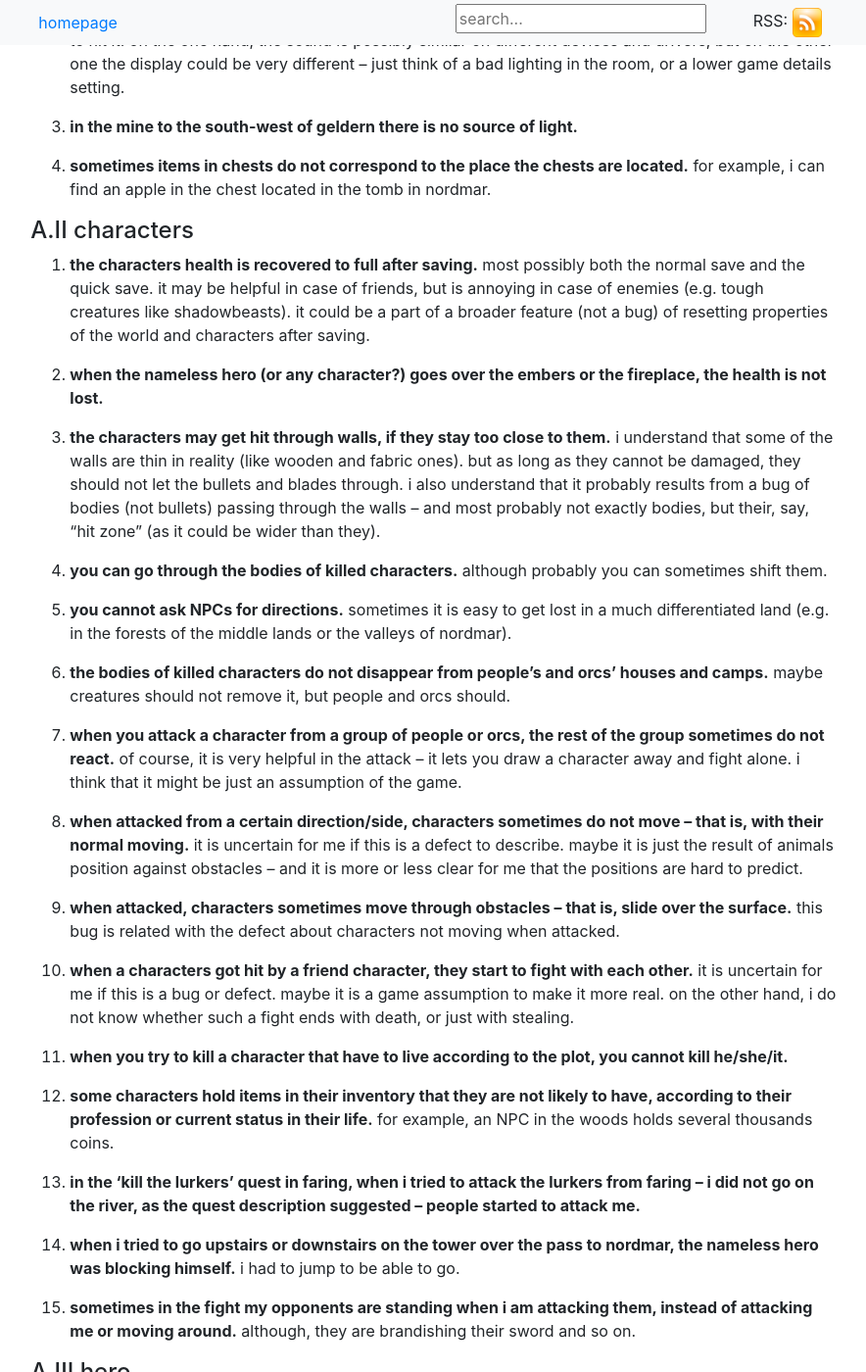
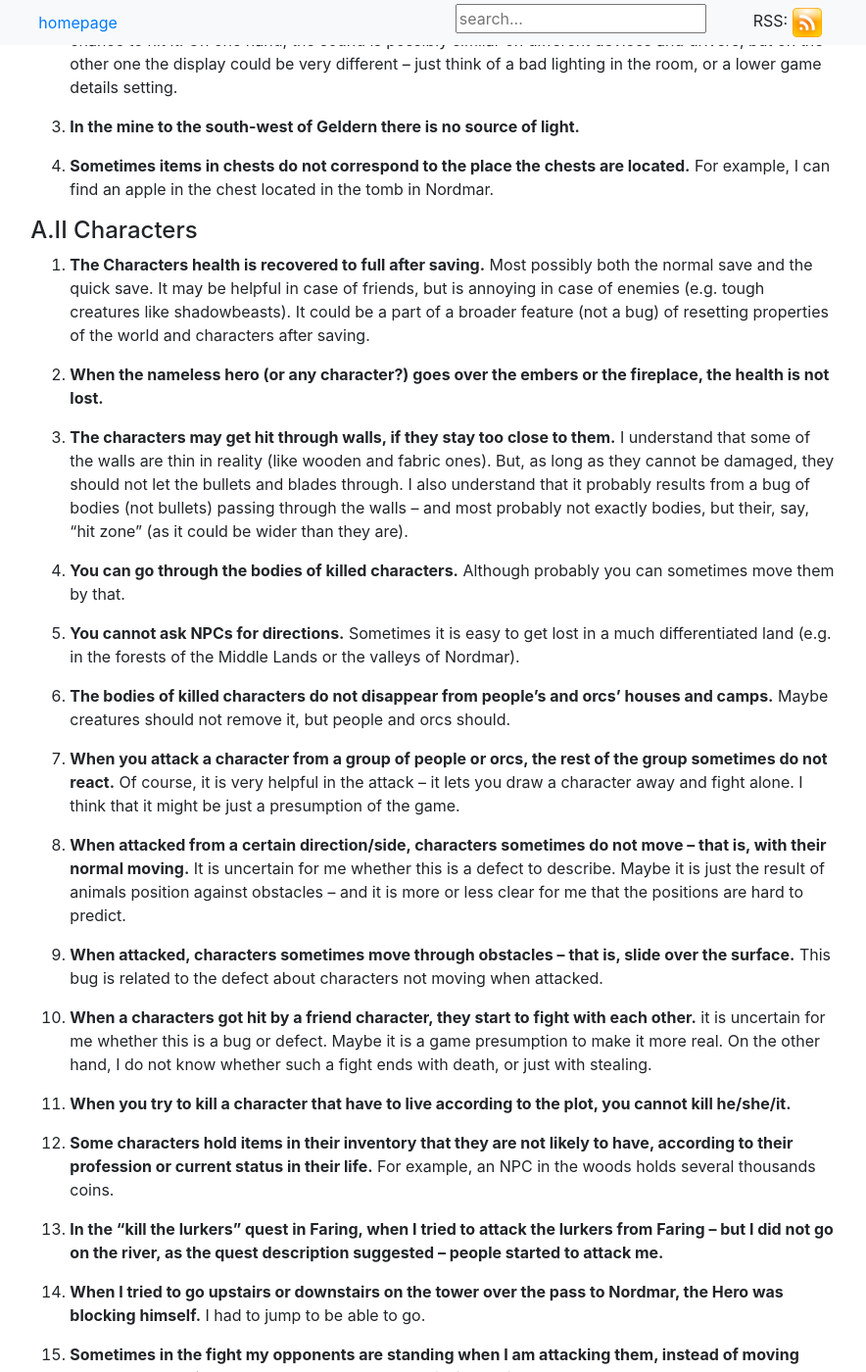
Before and after one commit to DevSilv/DevSilv.github.io, a Jekyll site: the page built from _posts/2018/09/09/2018-09-09-a-thought-about-gothic-3-bugs-and-defects.md, in a window 1280 px wide and 1400 px high, scrolled down 878 px. Shown: the whole window at 98% size, without its empty margins (197-1081 px from the left). Built offline with Jekyll 4.4.1, drawn with Linux system fonts in a browser that asks for light colours; some of the changed text lies outside the part shown.

Commit message:
fix typos, improve readability, change orthography

```diff
--- a/_posts/2018/09/09/2018-09-09-a-thought-about-gothic-3-bugs-and-defects.md
+++ b/_posts/2018/09/09/2018-09-09-a-thought-about-gothic-3-bugs-and-defects.md
@@ -1,130 +1,130 @@
 ---
 layout: post
-title: "a thought about gothic 3 bugs and defects"
+title: "A thought about Gothic 3 bugs and defects"
 date: 2018-09-09
 ---
 
-[gothic 3](http://www.gothic3.com/), a 2006 role-playing PC game developed by [piranha bytes](https://www.igdb.com/companies/piranha-bytes), may be considered [good](http://www.metacritic.com/game/pc/gothic-3). this means that it contains bugs and defects, as well as advantages. i find this game very playable, so i decided to write this series of two thoughts, in which i will describe some [advantages](), as well as bugs and defects that gothic 3 has.
+[Gothic 3](http://www.Gothic3.com/), a 2006 role-playing PC game developed by [Piranha Bytes](https://www.igdb.com/companies/piranha-bytes), may be considered [good](http://www.metacritic.com/game/pc/Gothic-3). This means that it contains bugs and defects, as well as advantages. I find this game very playable, so I decided to write this series of two thoughts, in which I will describe some advantages, as well as bugs and defects that Gothic 3 has.
 
-i realize that the game is not new, it has passed 12 years, so possibly all the bugs and defects that i have found have already been encountered and described by someone. the reason that i am describing them today is that i still play the game and much enjoy it. and the reasons that i still play it are that it is one of the few games which i got that i enjoy playing, and that let me install themselves on linux (using wine, on fedora).
+I realize that the game is not new, it has passed 12 years, so possibly all the bugs and defects that I have found have already been encountered and described by someone. The reason that I am describing them today is that I still play the game and much enjoy it. And, the reasons that I still play it are that it is one of the few games which I got that I enjoy playing, and that let me install themselves on linux (using Wine, on Fedora).
 
-gothic 3 version that i am playing: **pb/cpt/sb rvc1.6 iv1.60.29**. the lists could be updated.
+Gothic 3 version that I am playing: **pb/cpt/sb rvc1.6 iv1.60.29**. The lists could be updated.
 
-## the bugs and defects
+## The bugs and defects
 
-the bugs and defects that i decided to describe have had to fulfil two conditions:
-1. i have discovered / encountered them myself while playing;
-2. i consider them as rather-easy to fix (or sometimes just improve) (i am a programmer, although i do not develop games).
+The bugs and defects that I decided to describe have had to fulfil two conditions:
+1. I have discovered / encountered them myself while playing;
+2. I consider them as rather-easy to fix (or sometimes just improve) (I am a programmer, although I do not develop games).
 
-i divided the bugs and defects into two groups: 'gameplay' and 'visual'. each group consists of four aspects: 'environment', 'characters', 'hero' and all other things.
+I divided the bugs and defects into two groups: "gameplay" and "visual". Each group consists of four aspects: "environment", "characters", "hero" and "all other things".
 
-### A. gameplay bugs and defects
+### A. Gameplay bugs and defects
 
-#### A.I environment
+#### A.I Environment
 
-1. **some characters bodies disappear with time.** i put it in the gameplay bugs, because it affects the possibility of gathering the character items.
+1. **Some characters bodies disappear with time.** I put it in the gameplay bugs, because it affects the possibility of gathering the character items.
 
-2. **you can see the characters from a longer distance using the bow than using the sword.** this may not be a bug, but an assumption of the game. without it, the fights will possibly be too hard to balance: you need to very good hear or very good see a character (personally, not in a game) to have a good chance to hit it. on the one hand, the sound is possibly similar on different devices and drivers, but on the other one the display could be very different – just think of a bad lighting in the room, or a lower game details setting.
+2. **You can see the characters from a longer distance using the bow than using the sword.** This may not be a bug, but a presumption of the game. Without it, the fights will possibly be too hard to balance: you would need to very good hear or very good see a character (personally, not in a game) to have a good chance to hit it. On one hand, the sound is possibly similar on different devices and drivers, but on the other one the display could be very different – just think of a bad lighting in the room, or a lower game details setting.
 
-3. **in the mine to the south-west of geldern there is no source of light.**
+3. **In the mine to the south-west of Geldern there is no source of light.**
 
-4. **sometimes items in chests do not correspond to the place the chests are located.** for example, i can find an apple in the chest located in the tomb in nordmar.
+4. **Sometimes items in chests do not correspond to the place the chests are located.** For example, I can find an apple in the chest located in the tomb in Nordmar.
 
-#### A.II characters
+#### A.II Characters
 
-1. **the characters health is recovered to full after saving.** most possibly both the normal save and the quick save. it may be helpful in case of friends, but is annoying in case of enemies (e.g. tough creatures like shadowbeasts). it could be a part of a broader feature (not a bug) of resetting properties of the world and characters after saving.
+1. **The Characters health is recovered to full after saving.** Most possibly both the normal save and the quick save. It may be helpful in case of friends, but is annoying in case of enemies (e.g. tough creatures like shadowbeasts). It could be a part of a broader feature (not a bug) of resetting properties of the world and characters after saving.
 
-2. **when the nameless hero (or any character?) goes over the embers or the fireplace, the health is not lost.**
+2. **When the nameless hero (or any character?) goes over the embers or the fireplace, the health is not lost.**
 
-3. **the characters may get hit through walls, if they stay too close to them.** i understand that some of the walls are thin in reality (like wooden and fabric ones). but as long as they cannot be damaged, they should not let the bullets and blades through. i also understand that it probably results from a bug of bodies (not bullets) passing through the walls – and most probably not exactly bodies, but their, say, "hit zone" (as it could be wider than they).
+3. **The characters may get hit through walls, if they stay too close to them.** I understand that some of the walls are thin in reality (like wooden and fabric ones). But, as long as they cannot be damaged, they should not let the bullets and blades through. I also understand that it probably results from a bug of bodies (not bullets) passing through the walls – and most probably not exactly bodies, but their, say, "hit zone" (as it could be wider than they are).
 
-4. **you can go through the bodies of killed characters.** although probably you can sometimes shift them.
+4. **You can go through the bodies of killed characters.** Although probably you can sometimes move them by that.
 
-5. **you cannot ask NPCs for directions.** sometimes it is easy to get lost in a much differentiated land (e.g. in the forests of the middle lands or the valleys of nordmar).
+5. **You cannot ask NPCs for directions.** Sometimes it is easy to get lost in a much differentiated land (e.g. in the forests of the Middle Lands or the valleys of Nordmar).
 
-6. **the bodies of killed characters do not disappear from people's and orcs' houses and camps.** maybe creatures should not remove it, but people and orcs should.
+6. **The bodies of killed characters do not disappear from people's and orcs' houses and camps.** Maybe creatures should not remove it, but people and orcs should.
 
-7. **when you attack a character from a group of people or orcs, the rest of the group sometimes do not react.** of course, it is very helpful in the attack – it lets you draw a character away and fight alone. i think that it might be just an assumption of the game.
+7. **When you attack a character from a group of people or orcs, the rest of the group sometimes do not react.** Of course, it is very helpful in the attack – it lets you draw a character away and fight alone. I think that it might be just a presumption of the game.
 
-8. **when attacked from a certain direction/side, characters sometimes do not move – that is, with their normal moving.** it is uncertain for me if this is a defect to describe. maybe it is just the result of animals position against obstacles – and it is more or less clear for me that the positions are hard to predict.
+8. **When attacked from a certain direction/side, characters sometimes do not move – that is, with their normal moving.** It is uncertain for me whether this is a defect to describe. Maybe it is just the result of animals position against obstacles – and it is more or less clear for me that the positions are hard to predict.
 
-9. **when attacked, characters sometimes move through obstacles – that is, slide over the surface.** this bug is related with the defect about characters not moving when attacked.
+9. **When attacked, characters sometimes move through obstacles – that is, slide over the surface.** This bug is related to the defect about characters not moving when attacked.
 
-10. **when a characters got hit by a friend character, they start to fight with each other.** it is uncertain for me if this is a bug or defect. maybe it is a game assumption to make it more real. on the other hand, i do not know whether such a fight ends with death, or just with stealing.
+10. **When a characters got hit by a friend character, they start to fight with each other.** it is uncertain for me whether this is a bug or defect. Maybe it is a game presumption to make it more real. On the other hand, I do not know whether such a fight ends with death, or just with stealing.
 
-11. **when you try to kill a character that have to live according to the plot, you cannot kill he/she/it.**
+11. **When you try to kill a character that have to live according to the plot, you cannot kill he/she/it.**
 
-12. **some characters hold items in their inventory that they are not likely to have, according to their profession or current status in their life.** for example, an NPC in the woods holds several thousands coins.
+12. **Some characters hold items in their inventory that they are not likely to have, according to their profession or current status in their life.** For example, an NPC in the woods holds several thousands coins.
 
-13. **in the 'kill the lurkers' quest in faring, when i tried to attack the lurkers from faring – i did not go on the river, as the quest description suggested – people started to attack me.**
+13. **In the "kill the lurkers" quest in Faring, when I tried to attack the lurkers from Faring – but I did not go on the river, as the quest description suggested – people started to attack me.**
 
-14. **when i tried to go upstairs or downstairs on the tower over the pass to nordmar, the nameless hero was blocking himself.** i had to jump to be able to go.
+14. **When I tried to go upstairs or downstairs on the tower over the pass to Nordmar, the Hero was blocking himself.** I had to jump to be able to go.
 
-15. **sometimes in the fight my opponents are standing when i am attacking them, instead of attacking me or moving around.** although, they are brandishing their sword and so on.
+15. **Sometimes in the fight my opponents are standing when I am attacking them, instead of moving around or attacking me.** Although they are brandishing their swords and so on.
 
-#### A.III hero
+#### A.III The Hero
 
-1. **when the nameless hero (or any character?) goes over the embers or the fireplace, the health is not lost.**
+1. **When the Hero (or any character?) goes over the embers or the fireplace, the health is not lost.**
 
-2. **you can switch a weapon for the crossbow, but not in reverse.**
+2. **You can switch a weapon for the crossbow, but not in reverse.**
 
-3. **some actions should not be possible to perform after another.** e.g. you should not be able to trade or ask for teaching an NPC after fighting with him/her/it.
+3. **Some actions should not be possible to perform after another.** E.g., you should not be able to trade or ask for teaching an NPC after fighting with him/her/it.
 
-4. **if you are holding a torch and start extraction (e.g. of gold), after the extraction the nameless hero takes out a new torch (so the number of torches that you hold is decreased).**
+4. **If you are holding a torch and start extraction (e.g. of gold), after the extraction the Hero takes out a new torch (so the number of torches that you hold is decreased).**
 
-5. **when you try to buy armors from the rebels in okara, there is no information about how many points of reputation you need to have to be able to buy it.** the message only says that you need to have a certain percent of reputation points, and does not tell about the needed amount of them.
+5. **When you try to buy armors from the Rebels in Okara, there is no information about how many points of reputation you need to have to be able to buy it.** The message only says that you need to have a certain percent of reputation points, and does not tell about the needed amount of them.
 
-#### A.IV other things
+#### A.IV Other things
 
 1. \-\-\-
 
-### B. visual bugs and defects
+### B. Visual bugs and defects
 
-#### B.I environment
+#### B.I Environment
 
-1. **after you finish the quest of rebuilding gotha, the cobwebs in the doors and windows do not disappear, whilst there are people already bustling about in the stronghold.**
+1. **After you finish the quest of rebuilding Gotha, the cobwebs in the doors and windows do not disappear, whilst there are people already bustling about in the stronghold.**
 
-#### B.II characters
+#### B.II Characters
 
-1. **while attacked, the skeletons and zombies are bleeding.**
+1. **While attacked, the skeletons and zombies are bleeding.**
 
-#### B.III hero
+#### B.III The Hero
 
-1. **in a house in vengard the nameless hero has to go through an alchemist's bench when you click on it trying to make a potion and he stays on the wrong side of it.** in a "normal moving" the bug does not exist (he cannot go through this bench).
+1. **In a house in Vengard, the Hero has to go through an alchemist's bench when you click on it trying to make a potion and he stays on the wrong side of it.** In a "normal moving", the bug does not exist (he cannot go through this bench).
 
-2. **the animation of roasting does not depend on whether i have something to roast or not.** if i have got a raw meat, the hero brings out a roast, and if i have not, the hero also brings out a roast.
+2. **The animation of roasting does not depend on whether I have something to roast or not.** If I have got a raw meat, the Hero brings out a roast, and if I have not, the Hero also brings out a roast.
 
-3. **when you are picking up items from the dead characters body, there is no picking animation.** there could be an animation like when you are picking up herbs.
+3. **When you are picking up items from the dead characters body, there is no picking animation.** There could be an animation like when you are picking up herbs.
 
-#### B.IV other things
+#### B.IV Other things
 
 1. \-\-\-
 
-### C. other observations
+### C. Other observations
 
-#### B.I environment
+#### B.I Environment
 
 1. \-\-\-
 
-#### B.II characters
+#### B.II Characters
 
 1. \-\-\-
 
-#### B.III hero
+#### B.III The Hero
 
 1. \-\-\-
 
-#### B.IV other things
+#### B.IV Other things
 
-1. **i do not understand why the tasks are getting done even if i had not got them.** for example, after 'liberating nordmar' (killing orks from 5 camps), the five 'liberate nordmar!' tasks are done, even if i did not got them, because i did not complete 'the power of the ancestors' task (if i did, they would be given to me by kerth).
+1. **I do not understand why the tasks are getting done even if I had not got them.** For example, after "liberating Nordmar" (killing orks from 5 camps), the five "Liberate Nordmar!" tasks are done, even if I had not got them, because I did not complete "The Power of the Ancestors" task (if I did, they would be given to me by Kerth).
 
-2. **certain lines of dialogues do not reflect the emotions that the characters express (or should express, according to the situation).**
+2. **Certain lines of dialogues do not reflect the emotions that the characters express (or should express, according to the situation).**
 
-## some sources
+## Some sources
 
-- http://pl.gothic.wikia.com/wiki/Gothic_i_ArcaniA
-- http://www.worldofgothic.com/
-- http://gothicworld.wikia.com/wiki/Gothic_Wiki
+- http://pl.Gothic.wikia.com/wiki/Gothic_i_ArcaniA
+- http://www.worldofGothic.com/
+- http://Gothicworld.wikia.com/wiki/Gothic_Wiki
 - http://www.metacritic.com/
-- http://www.gothic3.com/
+- http://www.Gothic3.com/
 - https://www.igdb.com/
```
